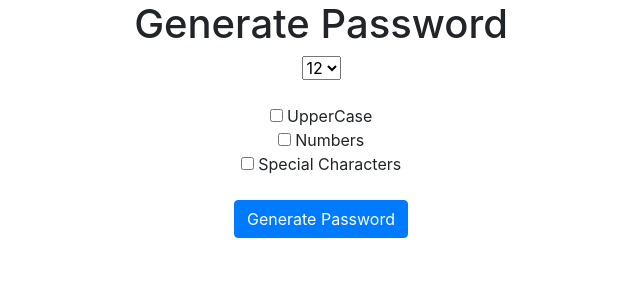
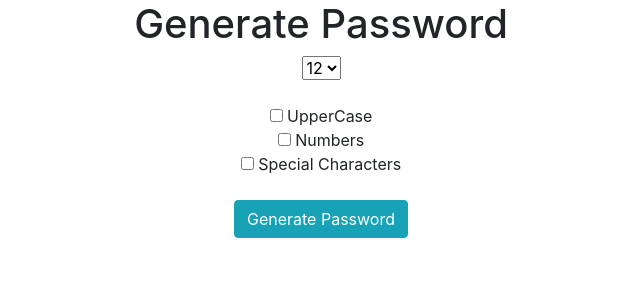
Before and after one commit to sudowick/django3-password-generator, a Django app: template generator/templates/generator/home.html in a window 1280 px wide. Shown: the top 300 px of the page, without its empty margins (319-959 px from the left). Run offline with Django 3.2, Linux system fonts and the light colour scheme; the template is opened without the code that fills it, so the values that code supplies are empty.

Commit message:
Button Changes

```diff
--- a/generator/templates/generator/home.html
+++ b/generator/templates/generator/home.html
@@ -21,6 +21,6 @@
   <input type = "checkbox" name="special"> Special Characters
   <br>
   <br>
-  <input type="submit" value="Generate Password" class="btn btn-primary">
+  <input type="submit" value="Generate Password" class="btn btn-info">
 </form>
 </div>
```
